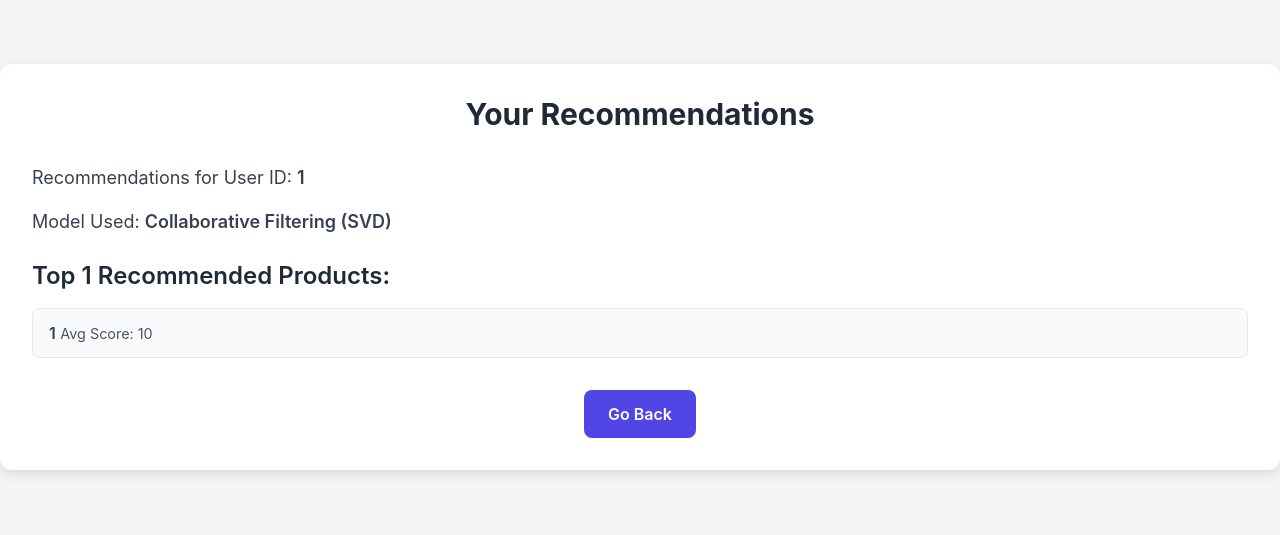
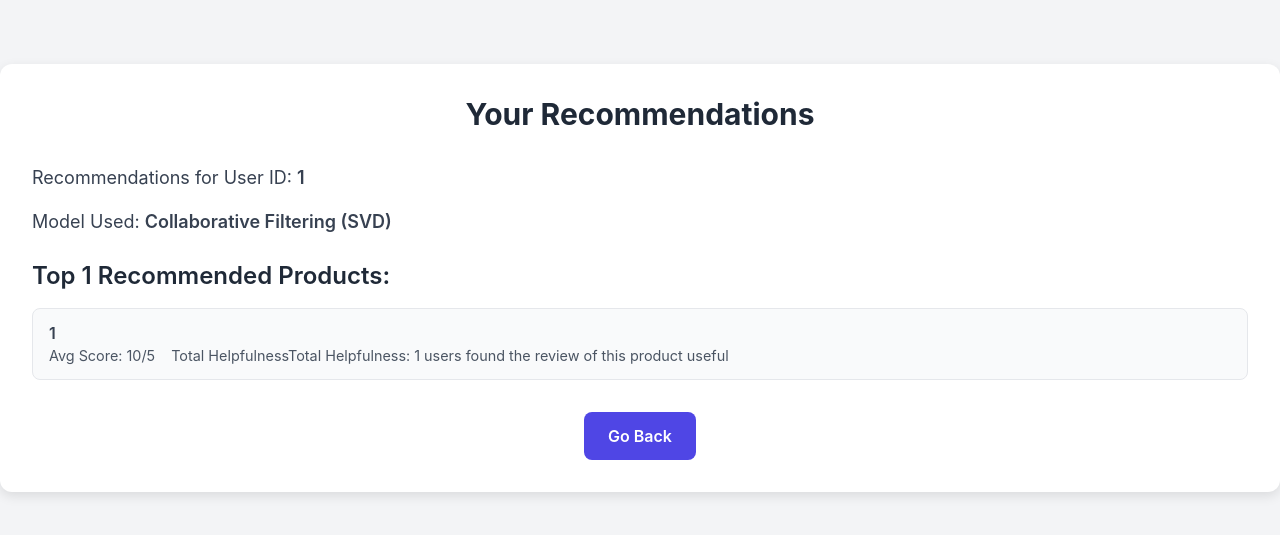
Before and after one commit to sareemfarooqui10/Recommender-System, a Flask app: template templates/recommendations.html in a window 1280 px wide. Shown: the top 535 px of the page. Run offline with Flask 3, Linux system fonts and the light colour scheme; the template is opened without the code that fills it: most values are stand-ins (such as "Sample title", 1, 10 or a date in 2020); some libraries are stand-ins or nearby versions.

Commit message:
Show helpfulness_numerator too

```diff
--- a/app.py
+++ b/app.py
@@ -18,7 +18,9 @@ df_final = None
 pivot_df = None
 preds_df = None
 user_id_to_iloc_idx = None
-product_avg_scores = {} # New global variable to store average scores for products
+product_avg_scores = {} # Stores average review scores for products
+product_total_helpfulness = {} # Stores TOTAL helpfulness numerator for products
+user_profile_names = {} # Stores mapping of UserId to ProfileName
 
 def load_and_preprocess_data():
     """
@@ -26,7 +28,7 @@ def load_and_preprocess_data():
     as done in the Jupyter notebook.
     This function will be called once when the Flask app starts.
     """
-    global df_final, pivot_df, preds_df, user_id_to_iloc_idx, product_avg_scores
+    global df_final, pivot_df, preds_df, user_id_to_iloc_idx, product_avg_scores, product_total_helpfulness, user_profile_names
 
     print("Loading and preprocessing data...")
     try:
@@ -35,18 +37,24 @@ def load_and_preprocess_data():
         print(f"Error: {DATA_PATH} not found. Please ensure the CSV file is in the correct directory.")
         return False
 
-    # Calculate average scores for all products before filtering for user ratings
+    # Store UserId to ProfileName mapping before dropping columns
+    user_profile_names = df.set_index('UserId')['ProfileName'].to_dict()
+
+    # Calculate average scores for all products
     product_avg_scores = df.groupby('ProductId')['Score'].mean().round(2).to_dict()
+    # Calculate TOTAL helpfulness numerator for all products
+    product_total_helpfulness = df.groupby('ProductId')['HelpfulnessNumerator'].sum().to_dict()
 
-    # Dropping the columns as per notebook
-    df = df.drop(['Id', 'ProfileName','Time','HelpfulnessNumerator','HelpfulnessDenominator','Text','Summary'], axis = 1)
+    # Dropping columns as per notebook, but keeping 'HelpfulnessNumerator' for total calculation
+    df = df.drop(['Id', 'Time','HelpfulnessDenominator','Text','Summary'], axis = 1)
+    # Note: 'ProfileName' is dropped from this df now, but its mapping is already stored in user_profile_names
 
     # Filter users who have given 50 or more ratings
     counts = df['UserId'].value_counts()
     df_final = df[df['UserId'].isin(counts[counts >= 50].index)]
 
     # Create the pivot table for Collaborative Filtering
-    pivot_df = pd.pivot_table(df_final, index=['UserId'], columns='ProductId', values="Score")
+    pivot_df = pd.pivot_table(df_final, index=['UserId'], columns = 'ProductId', values = "Score")
     pivot_df.fillna(0, inplace=True)
 
     # Create the mapping from UserId (string) to its integer positional index (iloc_idx)
@@ -74,33 +82,42 @@ def load_and_preprocess_data():
 def recommend_popularity(num_recommendations=5):
     """
     Generates popularity-based recommendations.
-    Returns a list of dictionaries with 'ProductId' and 'AvgScore'.
+    Returns a list of dictionaries with 'ProductId', 'AvgScore', and 'TotalHelpfulness',
+    sorted by AvgScore in descending order.
     """
-    if df_final is None or not product_avg_scores:
+    if df_final is None or not product_avg_scores or not product_total_helpfulness:
         return []
 
     train_data_grouped = df_final.groupby('ProductId').agg({'UserId': 'count'}).reset_index()
-    train_data_grouped.rename(columns={'UserId': 'score'}, inplace=True)
-    train_data_sort = train_data_grouped.sort_values(['score', 'ProductId'], ascending=[0, 1])
+    train_data_grouped.rename(columns={'UserId': 'score'},inplace=True)
+    train_data_sort = train_data_grouped.sort_values(['score', 'ProductId'], ascending = [0,1])
     popularity_recommendations = train_data_sort.head(num_recommendations)
 
-    recommended_products_with_scores = []
+    recommended_products_with_details = []
     for product_id in popularity_recommendations['ProductId'].tolist():
         avg_score = product_avg_scores.get(product_id, 'N/A')
-        recommended_products_with_scores.append({
+        total_helpfulness = product_total_helpfulness.get(product_id, 'N/A')
+        recommended_products_with_details.append({
             'ProductId': product_id,
-            'AvgScore': avg_score
+            'AvgScore': avg_score,
+            'TotalHelpfulness': total_helpfulness
         })
-    return recommended_products_with_scores
+
+    # Sort the final list by AvgScore in descending order
+    # Handle 'N/A' by treating it as a low value for sorting purposes
+    recommended_products_with_details.sort(key=lambda x: x['AvgScore'] if isinstance(x['AvgScore'], (int, float)) else -1, reverse=True)
+
+    return recommended_products_with_details
 
 def recommend_svd(user_id, num_recommendations=10):
     """
     Generates SVD-based collaborative filtering recommendations for a given user.
-    Returns a list of dictionaries with 'ProductId' and 'AvgScore'.
+    Returns a list of dictionaries with 'ProductId', 'AvgScore', and 'TotalHelpfulness',
+    sorted by AvgScore in descending order.
     """
     global user_id_to_iloc_idx
 
-    if pivot_df is None or preds_df is None or user_id_to_iloc_idx is None or not product_avg_scores:
+    if pivot_df is None or preds_df is None or user_id_to_iloc_idx is None or not product_avg_scores or not product_total_helpfulness:
         return []
 
     try:
@@ -121,14 +138,21 @@ def recommend_svd(user_id, num_recommendations=10):
 
         recommended_products_ids = temp.head(num_recommendations).index.tolist()
 
-        recommended_products_with_scores = []
+        recommended_products_with_details = []
         for product_id in recommended_products_ids:
             avg_score = product_avg_scores.get(product_id, 'N/A')
-            recommended_products_with_scores.append({
+            total_helpfulness = product_total_helpfulness.get(product_id, 'N/A')
+            recommended_products_with_details.append({
                 'ProductId': product_id,
-                'AvgScore': avg_score
+                'AvgScore': avg_score,
+                'TotalHelpfulness': total_helpfulness
             })
-        return recommended_products_with_scores
+
+        # Sort the final list by AvgScore in descending order
+        # Handle 'N/A' by treating it as a low value for sorting purposes
+        recommended_products_with_details.sort(key=lambda x: x['AvgScore'] if isinstance(x['AvgScore'], (int, float)) else -1, reverse=True)
+
+        return recommended_products_with_details
     except Exception as e:
         print(f"Error during SVD recommendation for user {user_id}: {e}")
         return []
@@ -157,6 +181,7 @@ def get_recommendations():
 
     recommendations = []
     error_message = None
+    profile_name = "N/A"
 
     if model_type == 'popularity':
         recommendations = recommend_popularity(num_recommendations)
@@ -166,6 +191,8 @@ def get_recommendations():
         if not user_id:
             error_message = "Please enter a User ID for Collaborative Filtering."
         else:
+            profile_name = user_profile_names.get(user_id, "Unknown Profile")
+
             recommendations = recommend_svd(user_id, num_recommendations)
             if isinstance(recommendations, str):
                 error_message = recommendations
@@ -177,6 +204,7 @@ def get_recommendations():
 
     return render_template('recommendations.html',
                            user_id=user_id if model_type == 'collaborative' else 'N/A (Popularity)',
+                           profile_name=profile_name,
                            num_recommendations=num_recommendations,
                            model_type=model_type,
                            recommendations=recommendations,
--- a/templates/recommendations.html
+++ b/templates/recommendations.html
@@ -39,6 +39,7 @@
             display: flex; /* Use flexbox for better alignment */
             justify-content: space-between; /* Space between product ID and score */
             align-items: center;
+            flex-wrap: wrap; /* Allow items to wrap on smaller screens */
         }
         .error-message {
             background-color: #fee2e2; /* Red-100 */
@@ -50,10 +51,26 @@
         }
         .product-info {
             font-weight: 600;
+            flex-basis: 100%; /* Take full width on small screens */
+            margin-bottom: 0.5rem; /* Space below product ID */
         }
-        .average-score {
+        .score-helpfulness-info {
+            display: flex;
+            gap: 1rem; /* Space between score and helpfulness */
             font-size: 0.9em;
             color: #4b5563; /* Gray-700 */
+            flex-basis: 100%; /* Take full width on small screens */
+            justify-content: flex-end; /* Align to right on small screens */
+        }
+        @media (min-width: 640px) { /* Tailwind's 'sm' breakpoint */
+            .product-info {
+                flex-basis: auto; /* Auto width on larger screens */
+                margin-bottom: 0;
+            }
+            .score-helpfulness-info {
+                flex-basis: auto;
+                justify-content: flex-start; /* Reset alignment on larger screens */
+            }
         }
     </style>
 </head>
@@ -69,6 +86,9 @@
         {% else %}
             <p class="text-lg text-gray-700 mb-4">
                 Recommendations for User ID: <span class="font-semibold">{{ user_id }}</span>
+                {% if model_type == 'collaborative' and user_id != 'N/A (Popularity)' %}
+                    (<span class="font-semibold">{{ profile_name }}</span>)
+                {% endif %}
             </p>
             <p class="text-lg text-gray-700 mb-6">
                 Model Used: <span class="font-semibold">
@@ -82,7 +102,10 @@
                     {% for product in recommendations %}
                         <li class="list-item text-gray-700">
                             <span class="product-info">{{ product.ProductId }}</span>
-                            <span class="average-score">Avg Score: {{ product.AvgScore }}</span>
+                            <div class="score-helpfulness-info">
+                                <span class="average-score">Avg Score: {{ product.AvgScore }}/5</span>
+                                <span class="average-score">Total HelpfulnessTotal Helpfulness: {{ product.TotalHelpfulness }} users found the review of this product useful</span>
+                            </div>
                         </li>
                     {% endfor %}
                 </ul>
```
